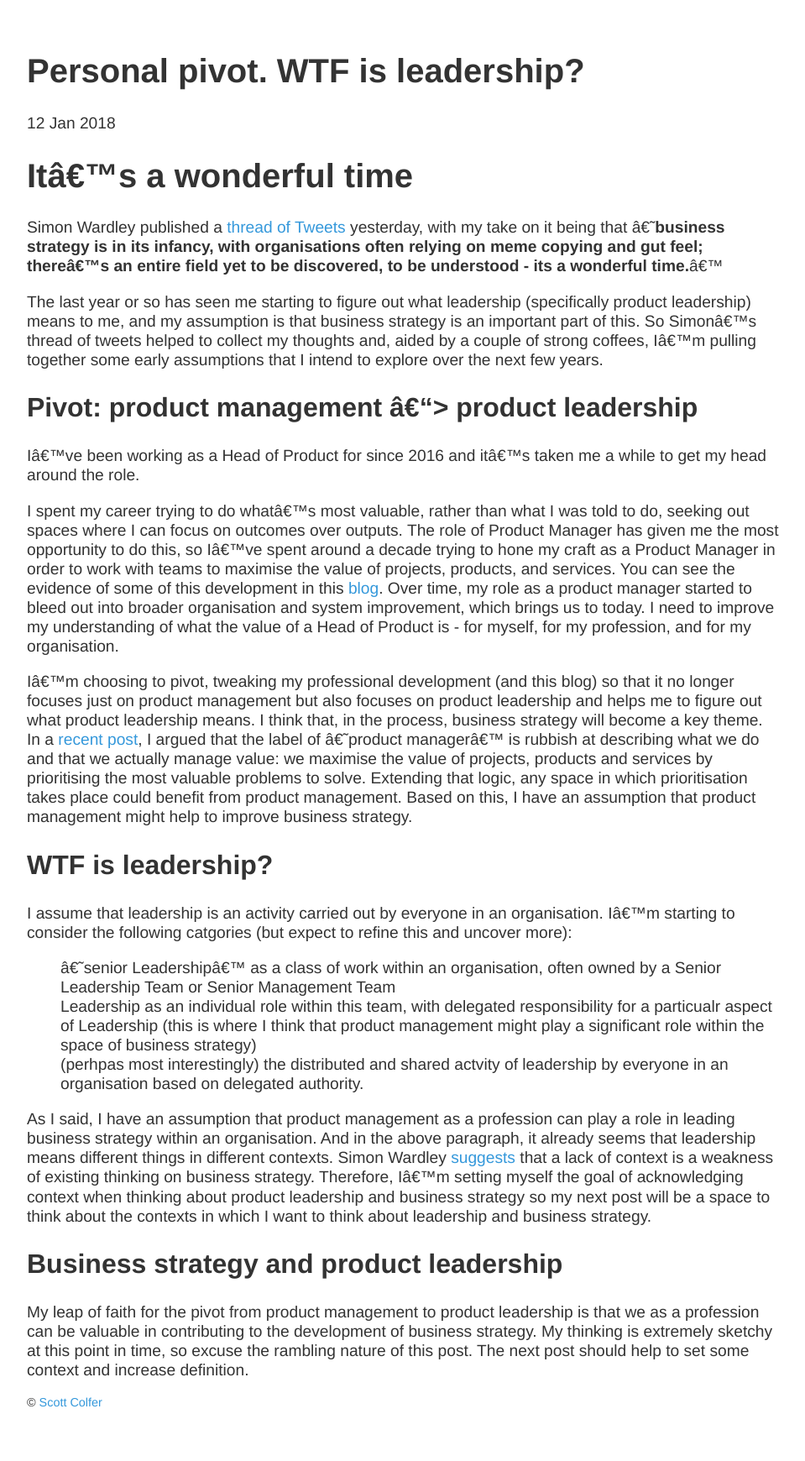
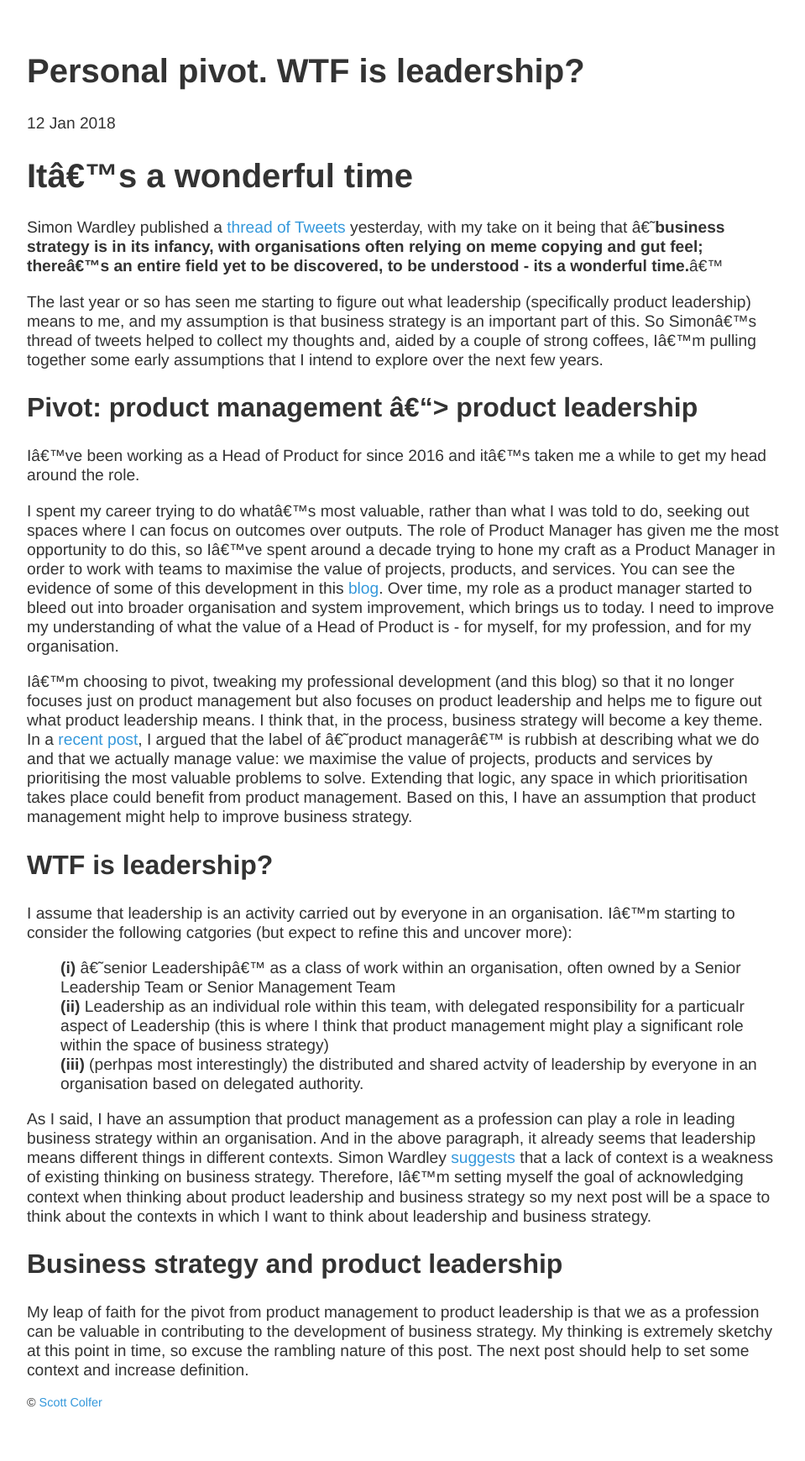
Before and after one commit to scottcolfer/scottcolfer.github.io, a Jekyll site: the page built from _posts/2018-01-12-leadership.md, in a window 1280 px wide. Shown: the whole page at 84% size, without its empty margins (160-1119 px from the left). Built offline with Jekyll 4.4.1, drawn with Linux system fonts in a browser that asks for light colours.

Commit message:
Update 2018-01-12-leadership.md

```diff
--- a/_posts/2018-01-12-leadership.md
+++ b/_posts/2018-01-12-leadership.md
@@ -21,9 +21,9 @@ I'm choosing to pivot, tweaking my professional development (and this blog) so t
 ## WTF is leadership?
 
 I assume that leadership is an activity carried out by everyone in an organisation. I'm starting to consider the following catgories (but expect to refine this and uncover more):
-- 'senior Leadership' as a class of work within an organisation, often owned by a Senior Leadership Team or Senior Management Team
-- Leadership as an individual role within this team, with delegated responsibility for a particualr aspect of Leadership (this is where I think that product management might play a significant role within the space of business strategy)
-- (perhpas most interestingly) the distributed and shared actvity of leadership by everyone in an organisation based on delegated authority.
+- **(i)** 'senior Leadership' as a class of work within an organisation, often owned by a Senior Leadership Team or Senior Management Team
+- **(ii)** Leadership as an individual role within this team, with delegated responsibility for a particualr aspect of Leadership (this is where I think that product management might play a significant role within the space of business strategy)
+- **(iii)** (perhpas most interestingly) the distributed and shared actvity of leadership by everyone in an organisation based on delegated authority.
 
 As I said, I have an assumption that product management as a profession can play a role in leading business strategy within an organisation. And in the above paragraph, it already seems that leadership means different things in different contexts. Simon Wardley [suggests](https://twitter.com/swardley/status/951541665294057472) that a lack of context is a weakness of existing thinking on business strategy. Therefore, I'm setting myself the goal of acknowledging context when thinking about product leadership and business strategy so my next post will be a space to think about the contexts in which I want to think about leadership and business strategy.
 
```
